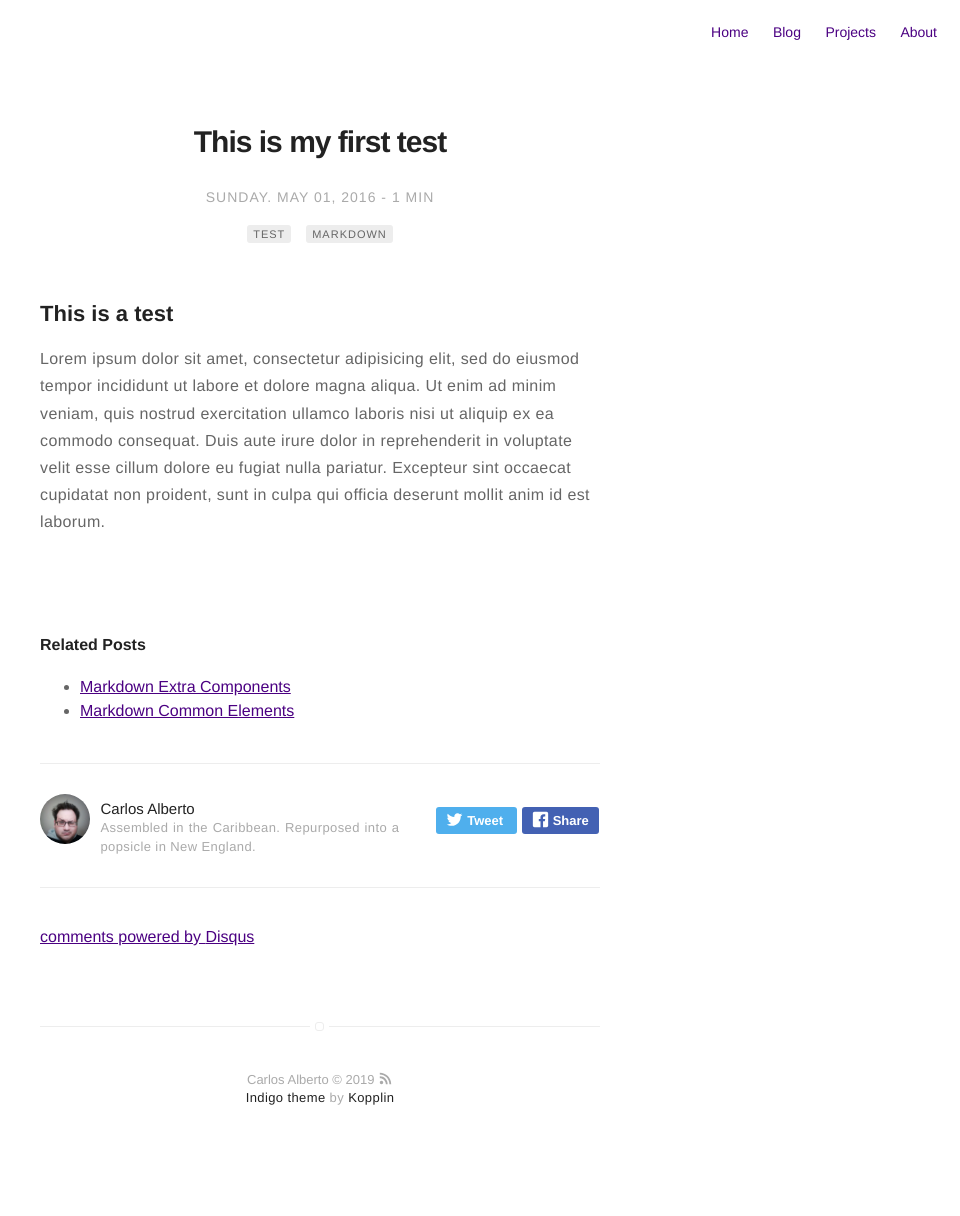
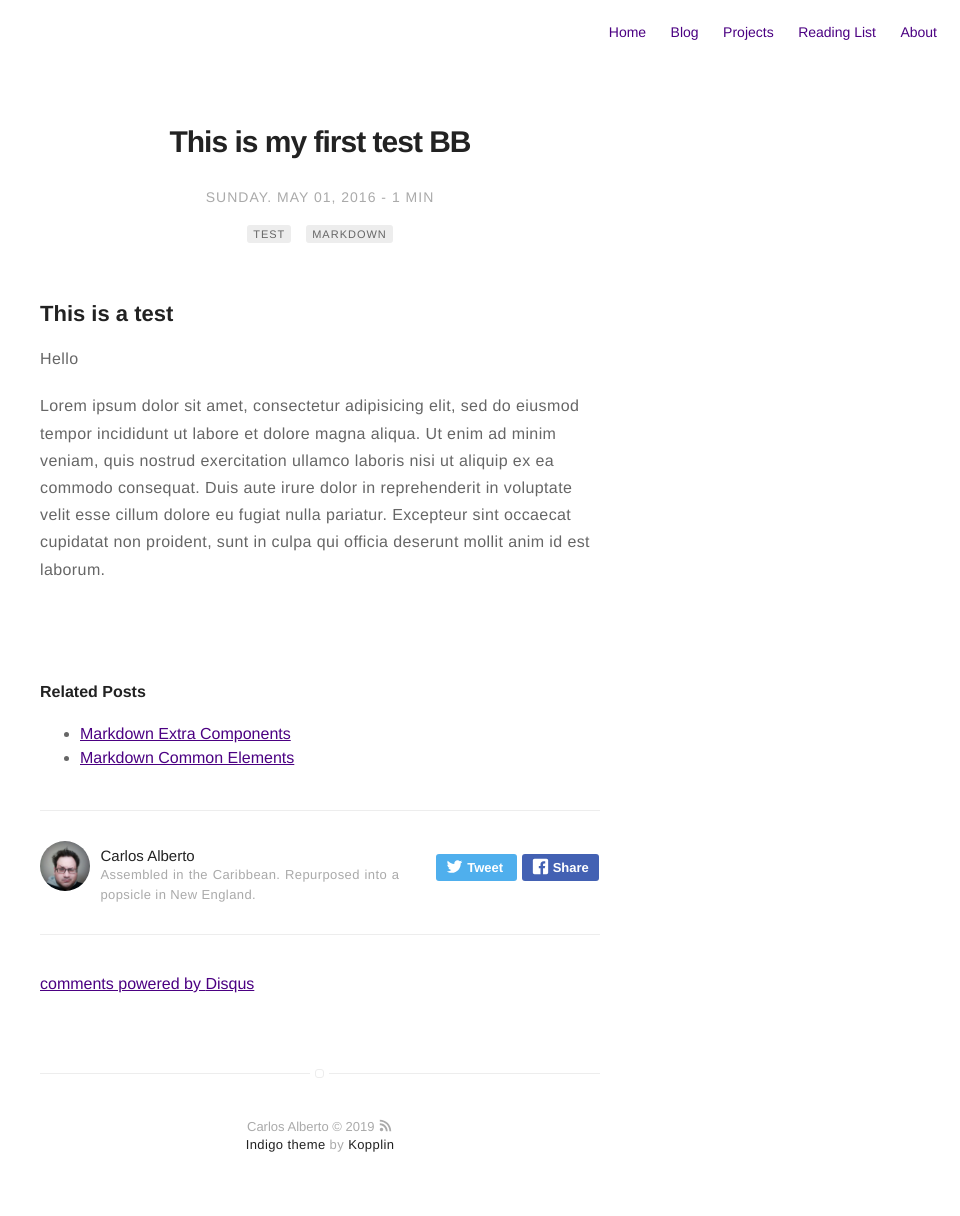
Before and after one commit to caalbert/caalbert.github.io, a Jekyll site: the page built from _posts/2016-05-01-test.markdown, in a window 1280 px wide. Shown: the whole page, without its empty margins (320-1280 px from the left). Built offline with Jekyll 4.4.1, drawn with Linux system fonts in a browser that asks for light colours; comment, search, counter and statistics services are not loaded; before the commit the page ends 1169 px from its top, so only the background shows below that.

Commit message:
Reading List page creation

```diff
--- a/_config.yml
+++ b/_config.yml
@@ -27,7 +27,7 @@ disqus: ccalbertgithubio
 # if you don't have any of social below, comment the line
 facebook: caortiztoro
 twitter: cortiztoro
-google: CarlosOrtizCWL
+# google: CarlosOrtizCWL
 # instagram: myinstagram
 # pinterest: mypinterest
 # linkedin: mylinkedin
@@ -52,6 +52,7 @@ projects: true
 # if you don't need "about" or "blog", comment them out below
 about: true
 blog: true
+reading: true
 
 # do you want to show the "read time" of the posts?
 read-time: true
--- a/_includes/nav.html
+++ b/_includes/nav.html
@@ -22,6 +22,14 @@
             {% endif %}
         {% endif %}
 
+        {% if site.reading == true %}
+            {% if page.title != "Reading List" %}
+                <li class="item">
+                    <a class="link" href="{{ site.url }}/reading">Reading List</a>
+                </li>
+            {% endif %}
+        {% endif %}
+
         {% if site.about == true %}
             {% if page.title != "About" %}
                 <li class="item">
@@ -30,12 +38,6 @@
             {% endif %}
         {% endif %}
 
-        {% if site.reading == true %}
-            {% if page.title != "Reading List" %}
-                <li class="item">
-                    <a class="link" href="{{ site.url }}/reading">Reading List</a>
-                </li>
-            {% endif %}
-        {% endif %}
+
     </ul>
 </nav>
--- a/_posts/2016-05-01-test.markdown
+++ b/_posts/2016-05-01-test.markdown
@@ -1,5 +1,5 @@
 ---
-title: "This is my first test"
+title: "This is my first test BB"
 layout: post
 date: 2016-05-01 2:29
 tag:
@@ -11,4 +11,6 @@ draft: false
 
 ## This is a test
 
+Hello
+
 Lorem ipsum dolor sit amet, consectetur adipisicing elit, sed do eiusmod tempor incididunt ut labore et dolore magna aliqua. Ut enim ad minim veniam, quis nostrud exercitation ullamco laboris nisi ut aliquip ex ea commodo consequat. Duis aute irure dolor in reprehenderit in voluptate velit esse cillum dolore eu fugiat nulla pariatur. Excepteur sint occaecat cupidatat non proident, sunt in culpa qui officia deserunt mollit anim id est laborum.
```
Also changed, not shown: reading.md (+1 -1 lines).
